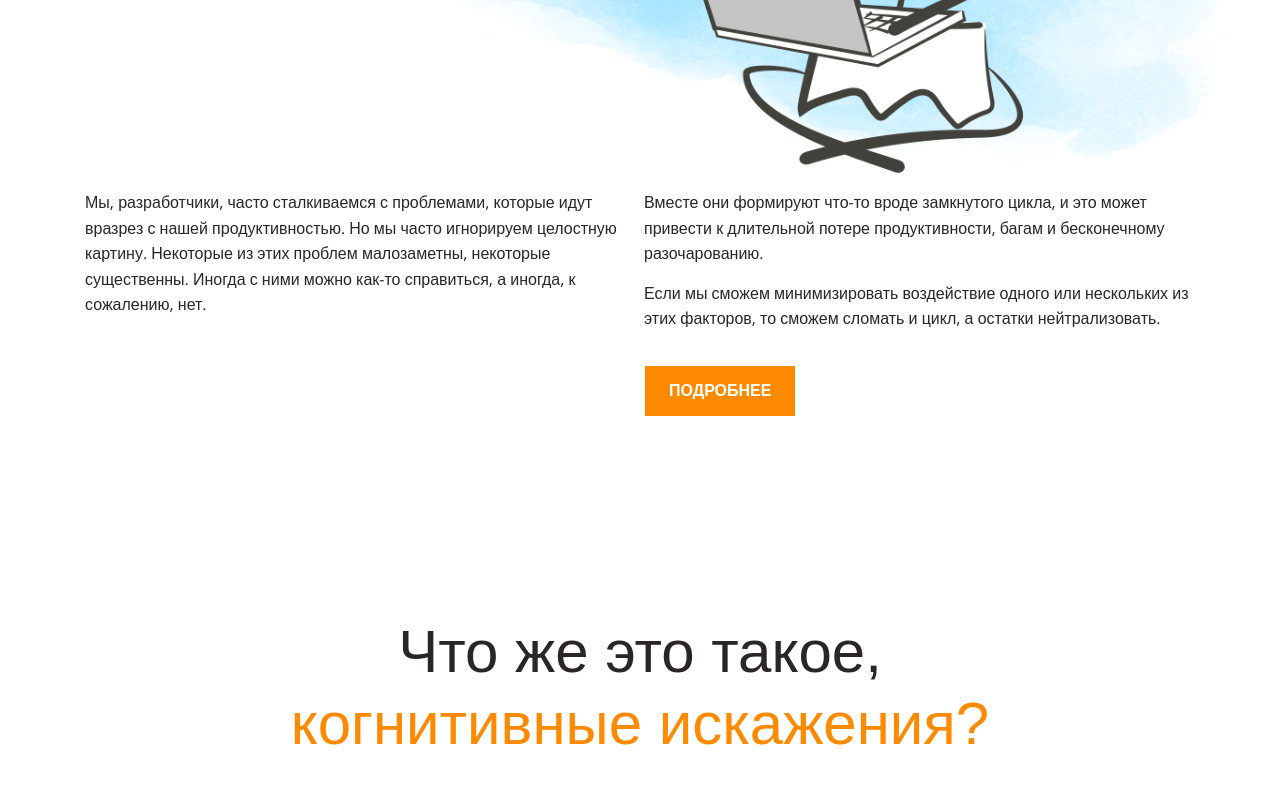
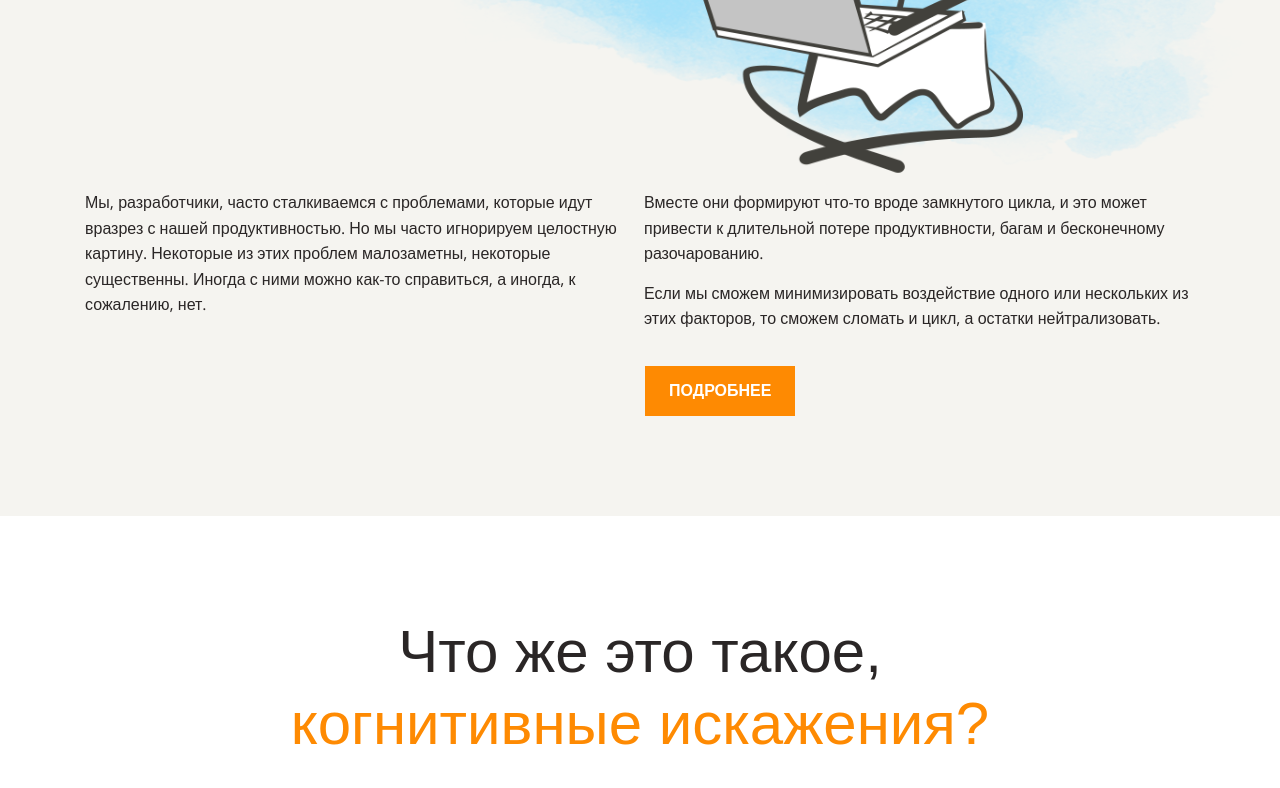
Before and after one commit to isour/layout-designer-project-lvl1, a website: page src/index.html in a window 1280 px wide. Shown: the part 372-1160 px from the top of the page. Drawn offline with nearby package versions, Linux system fonts and the light colour scheme; a web font is replaced by a local one.

Commit message:
css fixes

```diff
--- a/src/styles/style.css
+++ b/src/styles/style.css
@@ -83,6 +83,10 @@ html {
   position: relative;
   padding: 100px 0;
   overflow: hidden;
+}
+
+.section_distortion {
+  background-color: #f5f4f0;
 }
 
 .section_bg {
```
